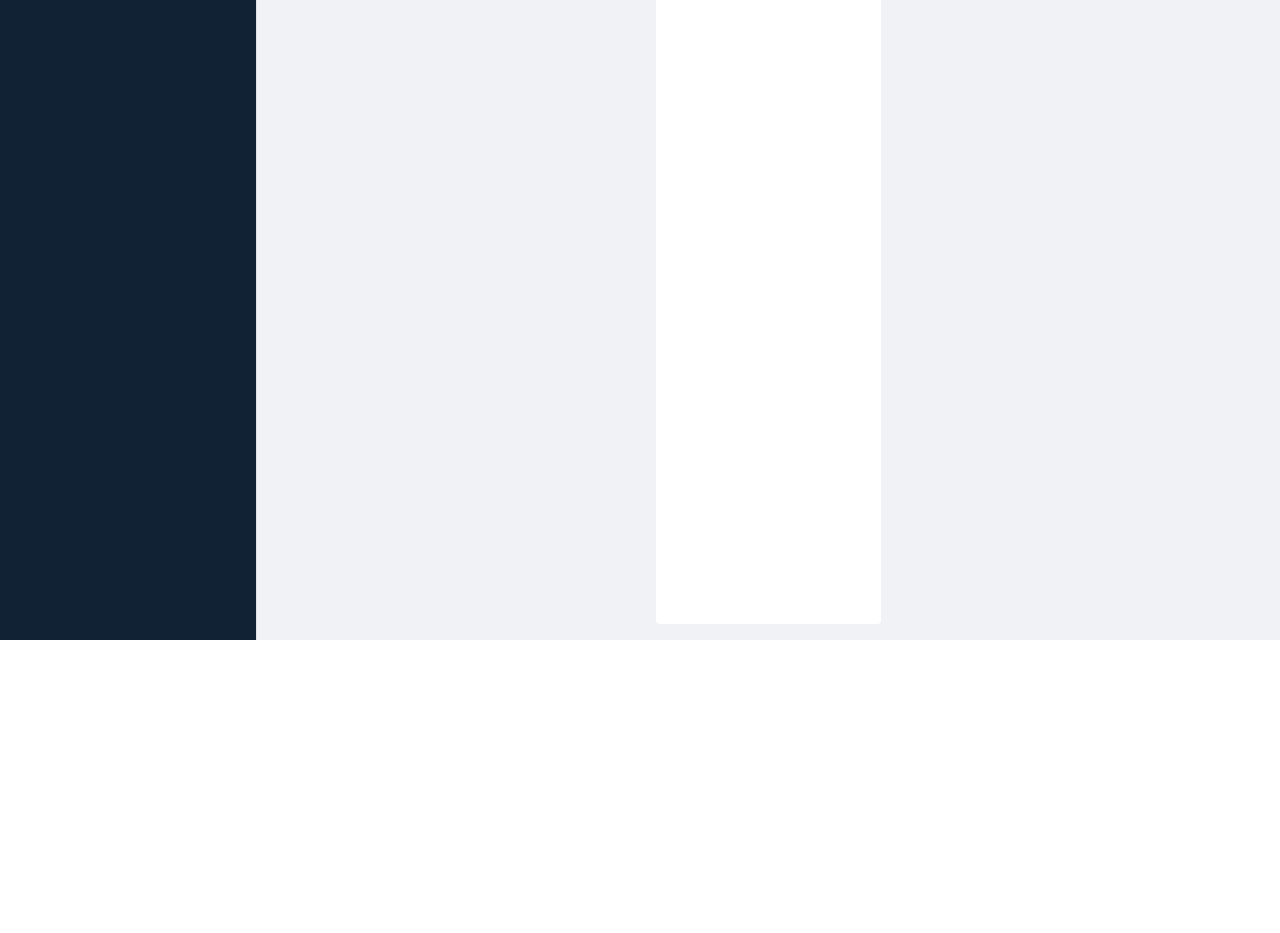
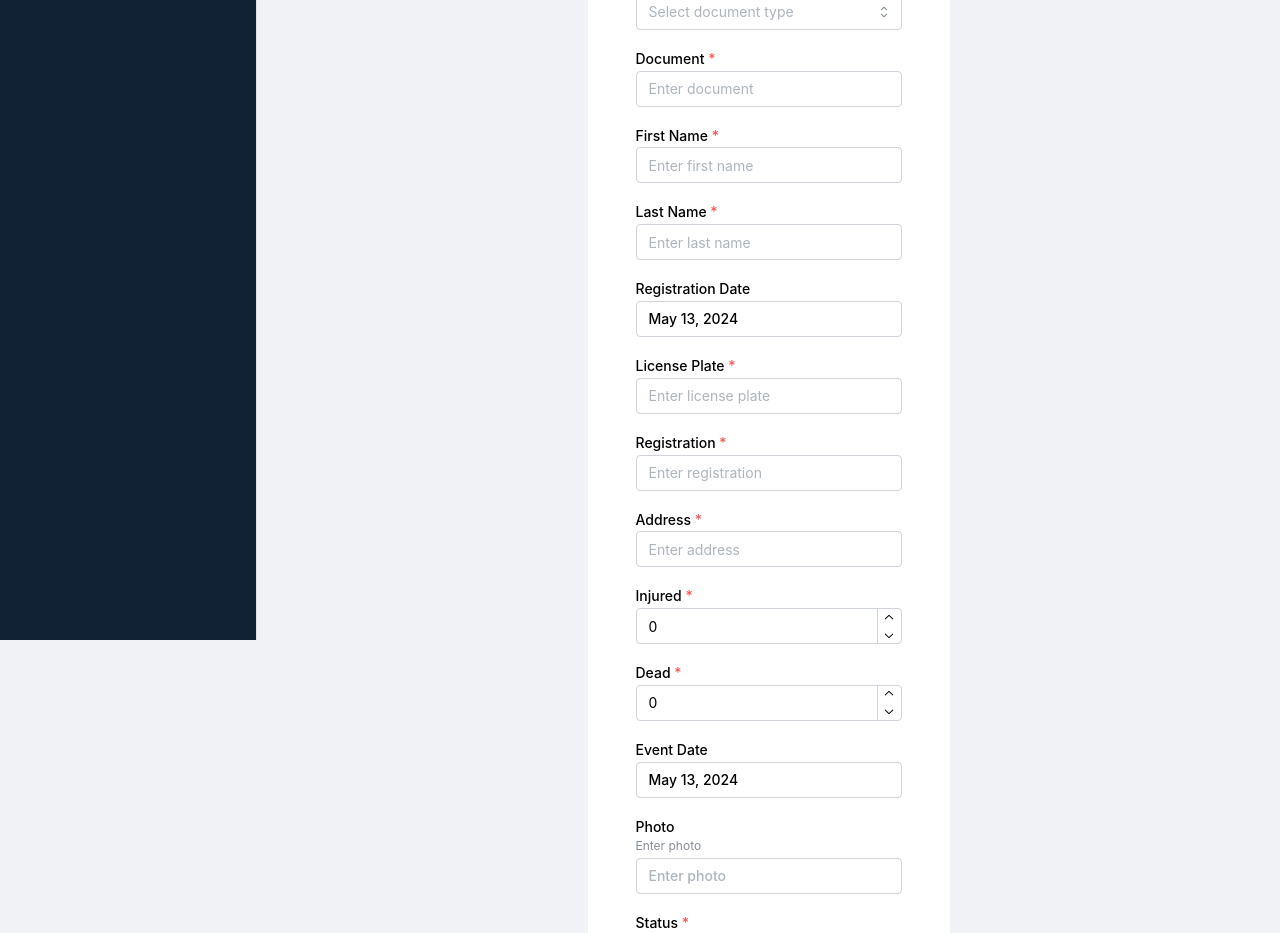
Before and after one commit to Gabriel7729/FrontEndTemplateWeb, a React (Vite) app: page / in a window 1280 px wide. Shown: the part 160-1093 px from the top of the page. Before the commit the page ends 800 px from the top, so only its background shows below. Built offline with nearby package versions, Linux system fonts and the light colour scheme.

Commit message:
feat: Basic Form

```diff
--- a/package.json
+++ b/package.json
@@ -11,11 +11,14 @@
   },
   "dependencies": {
     "@mantine/core": "^7.9.0",
+    "@mantine/dates": "^7.9.1",
     "@mantine/form": "^7.9.1",
     "@mantine/hooks": "^7.9.0",
+    "@mantine/notifications": "^7.9.1",
     "@mantinex/mantine-logo": "^1.0.1",
     "@tabler/icons-react": "^3.3.0",
     "axios": "^1.6.8",
+    "dayjs": "^1.11.11",
     "react": "^18.2.0",
     "react-dom": "^18.2.0",
     "react-router-dom": "^6.23.0",
--- a/src/App.tsx
+++ b/src/App.tsx
@@ -1,11 +1,16 @@
 import "@mantine/core/styles.css";
 import "./App.css";
+import "@mantine/notifications/styles.css";
 import { MantineProvider } from "@mantine/core";
 import { AppRouter } from "./routes/app-router";
+import { Notifications } from "@mantine/notifications";
 
 function App() {
   return (
-    <MantineProvider defaultColorScheme="light">{<AppRouter />}</MantineProvider>
+    <MantineProvider defaultColorScheme="light">
+      <Notifications />
+      {<AppRouter />}
+    </MantineProvider>
   );
 }
 
--- a/src/common/axios/httpClient.axios.ts
+++ b/src/common/axios/httpClient.axios.ts
@@ -1,17 +1,20 @@
 import axios, { AxiosResponse } from "axios";
 import { useAuthStore } from "../store/session.store";
 
-const baseURL = "http://localhost:5001/api";
+const baseURL = "https://localhost:44395/api";
 
 const apiInstance = axios.create({
   baseURL,
+  headers: {
+    "Content-Type": "application/json",
+  },
 });
 
 apiInstance.interceptors.request.use((config) => {
-  const idToken = useAuthStore.getState().getToken();
-  if (idToken) {
-    config.headers.Authorization = `Bearer ${idToken}`;
-  }
+  // const idToken = useAuthStore.getState().getToken();
+  // if (idToken) {
+  //   config.headers.Authorization = `Bearer ${idToken}`;
+  // }
   return config;
 });
 
--- a/src/main.tsx
+++ b/src/main.tsx
@@ -2,6 +2,7 @@ import React from 'react'
 import ReactDOM from 'react-dom/client'
 import App from './App.tsx'
 import './index.css'
+import '@mantine/dates/styles.css';
 import { BrowserRouter as Router } from "react-router-dom";
 
 ReactDOM.createRoot(document.getElementById('root')!).render(
--- a/src/pages/home/index.tsx
+++ b/src/pages/home/index.tsx
@@ -1,10 +1,220 @@
-import { Card, CardSection, Text } from "@mantine/core";
+import {
+  Box,
+  Button,
+  Card,
+  CardSection,
+  Container,
+  FileInput,
+  Group,
+  NumberInput,
+  Select,
+  TextInput,
+  Textarea,
+} from "@mantine/core";
+import { useForm } from "@mantine/form";
+import { DatePickerInput } from "@mantine/dates";
+import assuranceService from "../../services/assurance/assurance.service";
+import { notifications } from "@mantine/notifications";
+import { IconCheck, IconX } from "@tabler/icons-react";
 
 export const Home = () => {
+  const form = useForm({
+    initialValues: {
+      documentType: "",
+      document: "",
+      firstName: "",
+      lastName: "",
+      registrationDate: new Date(),
+      licensePlate: "",
+      registration: "",
+      address: "",
+      injured: 0,
+      dead: 0,
+      eventDate: new Date(),
+      photo: null,
+      status: "",
+      note: "",
+    },
+  });
+
+  const handleSubmit = async (values: any) => {
+    console.log(values);
+
+    try {
+      notifications.show({
+        id: "create-assurance",
+        message: `Creating report...`,
+        color: "blue",
+        loading: true,
+        autoClose: false,
+      });
+
+      const photoFile = values.photo;
+
+      const photo = await assuranceService.uploadPhoto({ photo: photoFile });
+      values.photo = `${photo.photoId}`;
+      await assuranceService.insertEventRecord({ ...values });
+
+      notifications.update({
+        id: "create-assurance",
+        message: `Report created successfully!`,
+        color: "green",
+        icon: <IconCheck />,
+        loading: false,
+        autoClose: true,
+      });
+    } catch (error) {
+      notifications.update({
+        id: "create-transaction",
+        message: `An error has occurred creating the report. Please try again.`,
+        color: "red",
+        icon: <IconX />,
+        loading: false,
+        autoClose: true,
+      });
+      console.error(error);
+    }
+
+    // Add your submit logic here
+  };
+
   return (
-    <div >
-      <Card style={{ height: 'calc(100vh - 97px)'}}>
-        <CardSection style={{padding: "2rem"}}><Text size="15px">Bienvenido a Template</Text></CardSection>
+    <div>
+      <Card>
+        <CardSection style={{ padding: "2rem" }}>
+          <Container>
+            <Box maw={340} mx="auto">
+              <form onSubmit={form.onSubmit(handleSubmit)}>
+                <Select
+                  mt="md"
+                  withAsterisk
+                  label="Document Type"
+                  placeholder="Select document type"
+                  data={[
+                    { value: "Cedula", label: "Cedula" },
+                    { value: "Pasaporte", label: "Pasaporte" },
+                  ]}
+                  {...form.getInputProps("documentType")}
+                />
+
+                <TextInput
+                  mt="md"
+                  withAsterisk
+                  label="Document"
+                  placeholder="Enter document"
+                  {...form.getInputProps("document")}
+                />
+
+                <TextInput
+                  mt="md"
+                  withAsterisk
+                  label="First Name"
+                  placeholder="Enter first name"
+                  {...form.getInputProps("firstName")}
+                />
+
+                <TextInput
+                  mt="md"
+                  withAsterisk
+                  label="Last Name"
+                  placeholder="Enter last name"
+                  {...form.getInputProps("lastName")}
+                />
+
+                <DatePickerInput
+                  mt="md"
+                  label="Registration Date"
+                  placeholder="Pick date"
+                  {...form.getInputProps("registrationDate")}
+                />
+
+                <TextInput
+                  mt="md"
+                  withAsterisk
+                  label="License Plate"
+                  placeholder="Enter license plate"
+                  {...form.getInputProps("licensePlate")}
+                />
+
+                <TextInput
+                  mt="md"
+                  withAsterisk
+                  label="Registration"
+                  placeholder="Enter registration"
+                  {...form.getInputProps("registration")}
+                />
+
+                <TextInput
+                  mt="md"
+                  withAsterisk
+                  label="Address"
+                  placeholder="Enter address"
+                  {...form.getInputProps("address")}
+                />
+
+                <NumberInput
+                  mt="md"
+                  withAsterisk
+                  label="Injured"
+                  placeholder="Enter number of injured"
+                  {...form.getInputProps("injured")}
+                />
+
+                <NumberInput
+                  mt="md"
+                  withAsterisk
+                  label="Dead"
+                  placeholder="Enter number of dead"
+                  {...form.getInputProps("dead")}
+                />
+
+                <DatePickerInput
+                  mt="md"
+                  label="Event Date"
+                  placeholder="Pick date"
+                  {...form.getInputProps("eventDate")}
+                />
+
+                <FileInput
+                  mt="md"
+                  label="Photo"
+                  description="Enter photo"
+                  placeholder="Enter photo"
+                  {...form.getInputProps("photo")}
+                />
+
+                <Select
+                  mt="md"
+                  withAsterisk
+                  label="Status"
+                  placeholder="Select status"
+                  data={[
+                    { value: "pending", label: "Pending" },
+                    { value: "under_review", label: "Under Review" },
+                    { value: "approved", label: "Approved" },
+                    { value: "denied", label: "Denied" },
+                    { value: "settled", label: "Settled" },
+                  ]}
+                  {...form.getInputProps("status")}
+                />
+
+                <Textarea
+                  mt="md"
+                  withAsterisk
+                  label="Note"
+                  placeholder="Enter note"
+                  autosize
+                  minRows={2}
+                  {...form.getInputProps("note")}
+                />
+
+                <Group mt="md">
+                  <Button type="submit">Submit</Button>
+                </Group>
+              </form>
+            </Box>
+          </Container>
+        </CardSection>
       </Card>
     </div>
   );
--- /dev/null
+++ b/src/services/assurance/assurance.service.ts
@@ -0,0 +1,33 @@
+import apiInstance from "../../common/axios/httpClient.axios";
+import {
+  EventRecordPhotoRequest,
+  EventRecordRequest,
+} from "../../models/assurance/assurance.model";
+
+class AssuranceService {
+  public async insertEventRecord(
+    eventRecordRequest: EventRecordRequest
+  ): Promise<any> {
+    const res = await apiInstance.post<any>(`/EventRecord`, eventRecordRequest);
+    return res.data;
+  }
+
+  public async uploadPhoto(
+    eventRecordPhotoRequest: EventRecordPhotoRequest
+  ): Promise<any> {
+    const formData = new FormData();
+    formData.append("photo", eventRecordPhotoRequest.photo);
+    const res = await apiInstance.post<any>(
+      `/EventRecord/uploadphoto`,
+      formData,
+      {
+        headers: {
+          "Content-Type": "multipart/form-data",
+        },
+      }
+    );
+    return res.data;
+  }
+}
+
+export default new AssuranceService();
```
Also changed, not shown: src/models/assurance/assurance.model.ts (added, +20 -0 lines).
